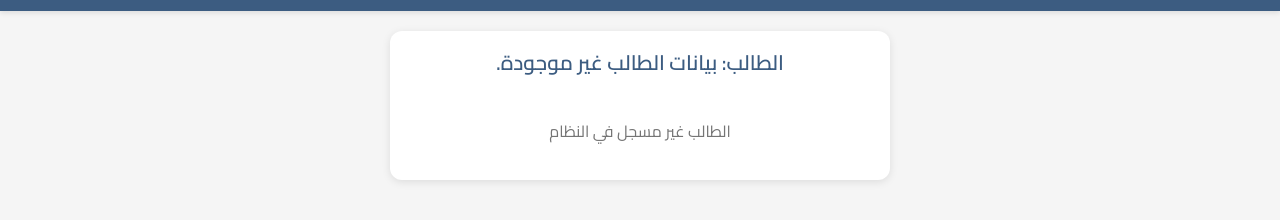
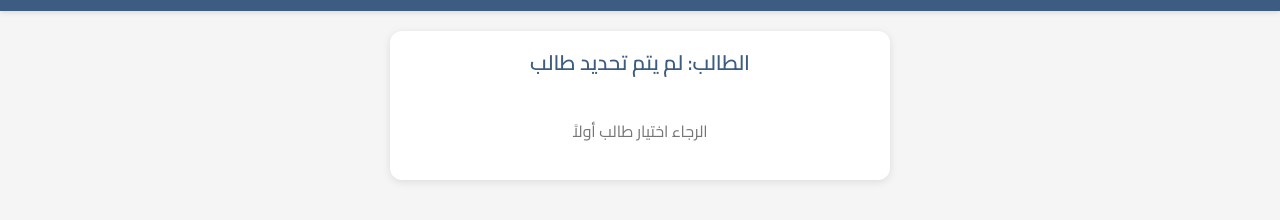
Before and after one commit to Devolepor/app, a plain HTML site: page page2.html in a window 1280 px wide. Shown: the part 50-270 px from the top of the page. Drawn offline with Linux system fonts and the light colour scheme.

Commit message:
Update page2.html

```diff
--- a/page2.html
+++ b/page2.html
@@ -160,33 +160,27 @@
 const studentNameEl = document.getElementById("studentName");
 const attendanceList = document.getElementById("attendanceList");
 
-    // بيانات تجريبية للعرض (يمكن حذفها عند استخدام JSON الحقيقي)
-    const demoData = {
-      "1": {
-        "name": "أحمد محمد",
-        "attendance": {
-          "الأحد ١٠/٠٥": "حاضر",
-          "الاثنين ١١/٠٥": "غائب",
-          "الثلاثاء ١٢/٠٥": "حاضر",
-          "الأربعاء ١٣/٠٥": "حاضر",
-          "الخميس ١٤/٠٥": "غائب"
+// التحقق من وجود studentId
+if (!studentId) {
+    studentNameEl.textContent = "لم يتم تحديد طالب";
+    attendanceList.innerHTML = '<div class="no-data">الرجاء اختيار طالب أولاً</div>';
+} else {
+    // جلب البيانات من ملف JSON
+    fetch("students.json")
+        .then(response => {
+            if (!response.ok) {
+                throw new Error("فشل في جلب البيانات");
             }
-      }
-    };
-
-    // استخدم هذا الكود عند وجود ملف JSON الحقيقي
-    /*
-    fetch("students.json")
-      .then(response => response.json())
+            return response.json();
+        })
         .then(students => {
             displayStudentData(students);
         })
         .catch(error => {
             handleError(error);
         });
-    */
+}
 
-    // عرض البيانات (استخدم هذا مع البيانات الحقيقية أو التجريبية)
 function displayStudentData(students) {
     const student = students[studentId];
 
@@ -194,7 +188,13 @@
         studentNameEl.textContent = student.name;
 
         if (student.attendance && Object.keys(student.attendance).length > 0) {
-          for (const [day, status] of Object.entries(student.attendance)) {
+            // فرز التواريخ حسب الأحدث (إذا كانت تحتوي على تاريخ)
+            const sortedDays = Object.entries(student.attendance).sort((a, b) => {
+                // يمكن إضافة منطق الفرز هنا إذا كانت التواريخ قابلة للفرز
+                return 0;
+            });
+
+            sortedDays.forEach(([day, status]) => {
                 const card = document.createElement("div");
                 card.className = "day-card";
 
@@ -218,7 +218,7 @@
                 card.appendChild(dayLabel);
                 card.appendChild(statusEl);
                 attendanceList.appendChild(card);
-          }
+            });
         } else {
             attendanceList.innerHTML = '<div class="no-data">لا توجد بيانات حضور لهذا الطالب</div>';
         }
@@ -228,15 +228,11 @@
     }
 }
 
-    // معالجة الأخطاء
 function handleError(error) {
     studentNameEl.textContent = "حدث خطأ أثناء تحميل البيانات";
     attendanceList.innerHTML = '<div class="no-data">تعذر تحميل بيانات الحضور. يرجى المحاولة لاحقاً</div>';
     console.error("فشل تحميل البيانات:", error);
 }
-
-    // لعرض البيانات التجريبية (احذف هذا عند استخدام البيانات الحقيقية)
-    displayStudentData(demoData);
   </script>
 
 </body>
```
Lines whose indentation alone changed are shown as unchanged.
